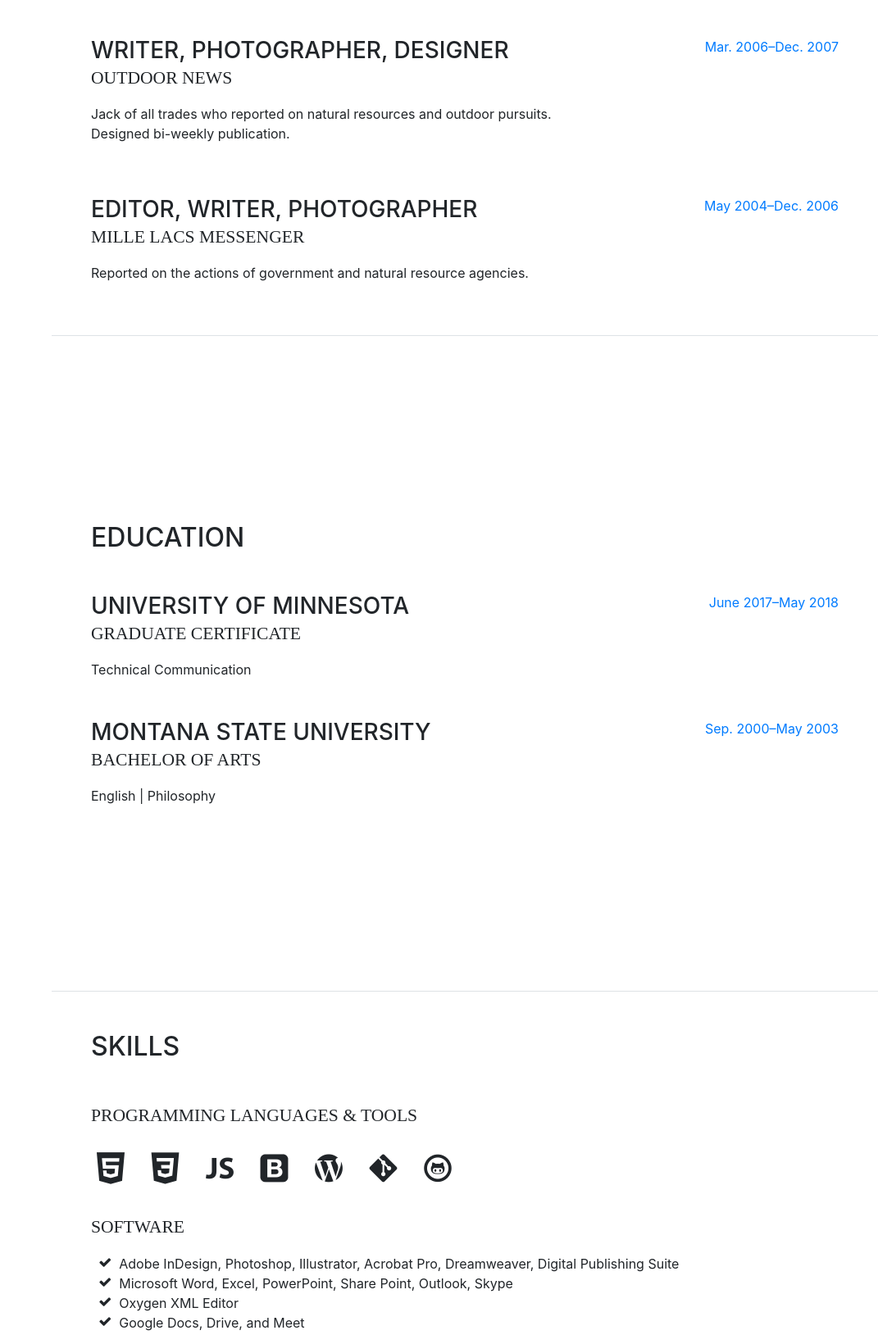
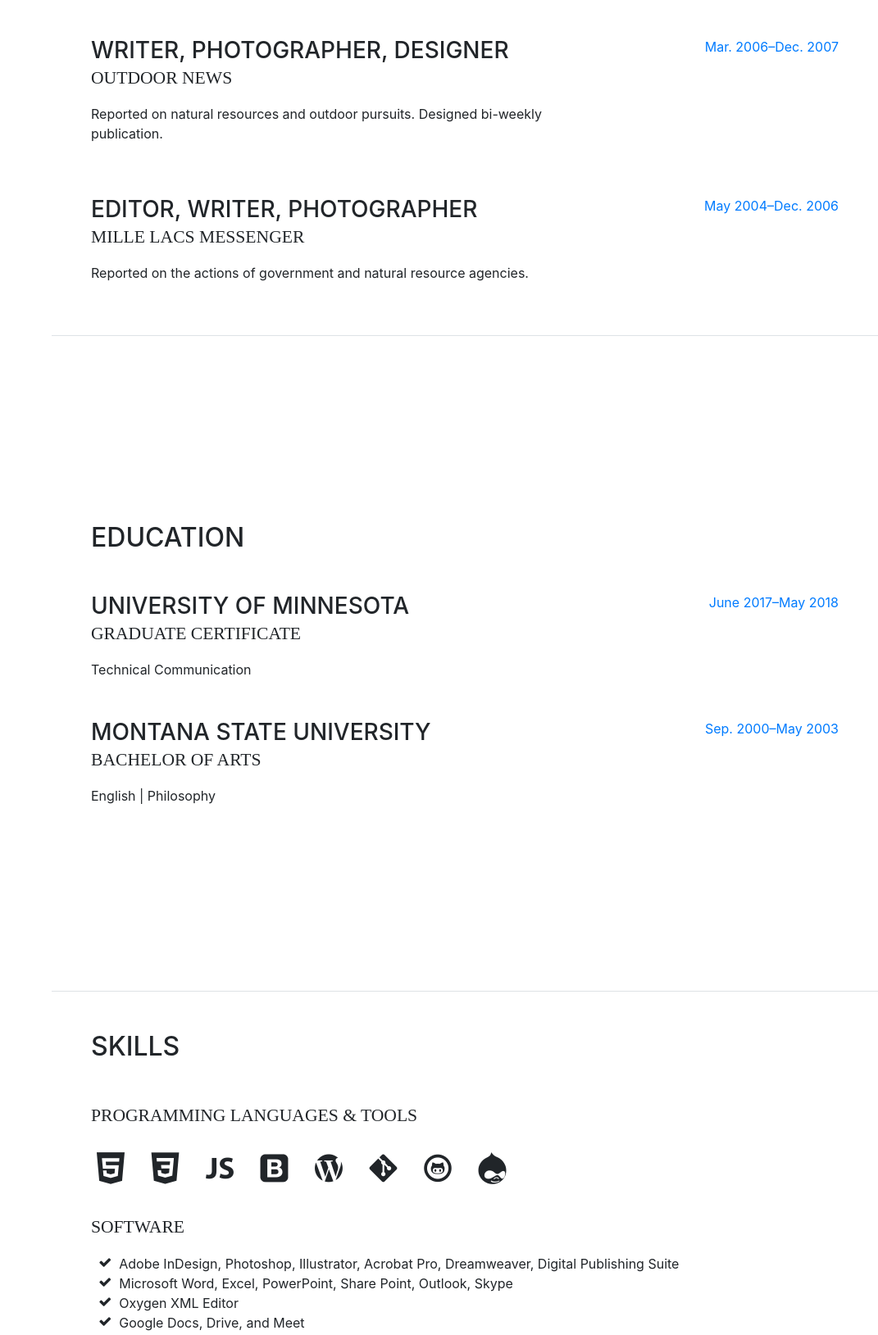
Before and after one commit to mikallok/cv, a website with bundled scripts: page index.html in a window 1280 px wide. Shown: the part 1325-2954 px from the top of the page at 82% size, without its empty margins (209-1280 px from the left). Built offline with nearby package versions, Linux system fonts and the light colour scheme; a web font is replaced by a local one.

Commit message:
Minor edits

```diff
--- a/index.html
+++ b/index.html
@@ -123,7 +123,7 @@
             <div class="resume-content mr-auto">
               <h3 class="mb-0">Writer, Photographer, Designer</h3>
               <div class="subheading mb-3">Outdoor News</div>
-              <p>Jack of all trades who reported on natural resources and outdoor pursuits. Designed bi-weekly publication.</p>
+              <p>Reported on natural resources and outdoor pursuits. Designed bi-weekly publication.</p>
             </div>
             <div class="resume-date text-md-right">
               <span class="text-primary">Mar. 2006&ndash;Dec. 2007</span>
@@ -200,6 +200,9 @@
             </li>
             <li class="list-inline-item">
               <i class="devicons devicons-github"></i>
+            </li>
+            <li class="list-inline-item">
+              <i class="devicons devicons-drupal"></i>
             </li>
           </ul>
 
@@ -319,7 +322,7 @@
 
           <div class="resume-item d-flex flex-column flex-md-row mb-5">
             <div class="resume-content mr-auto">
-              <h3 class="mb-0">Science and Nature Writing</h3>
+              <h3 class="mb-0">Science Writing</h3>
               <br>
 <figure>
               <a href="clips/freshwater-sponges.pdf" title="PDF of Minnesota Conservation Volunteer story titled Diving For Aliens."><img class="img-fluid img-responsive img-portfolio mx-auto mb-2" src="img/freshwater-sponges.jpg" alt="image of a scuba diver searching for freshwater sponges">
```
